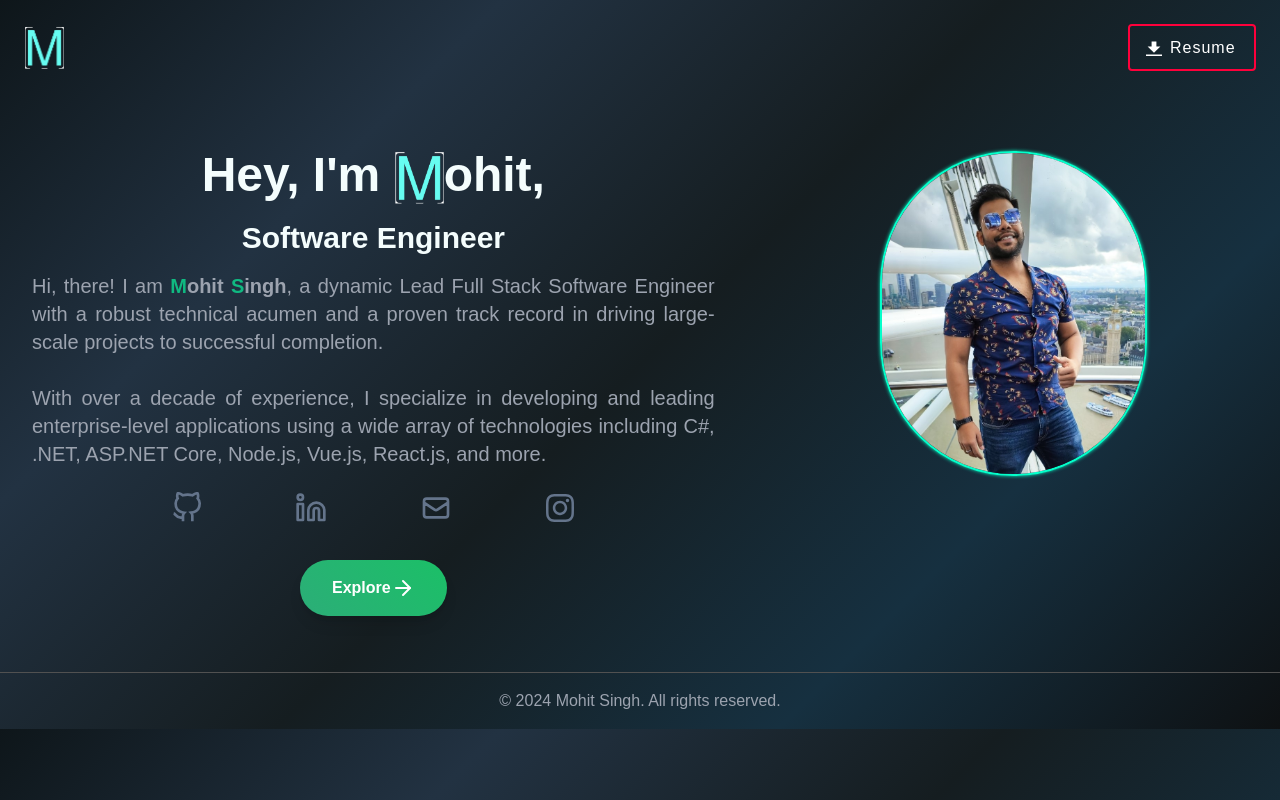
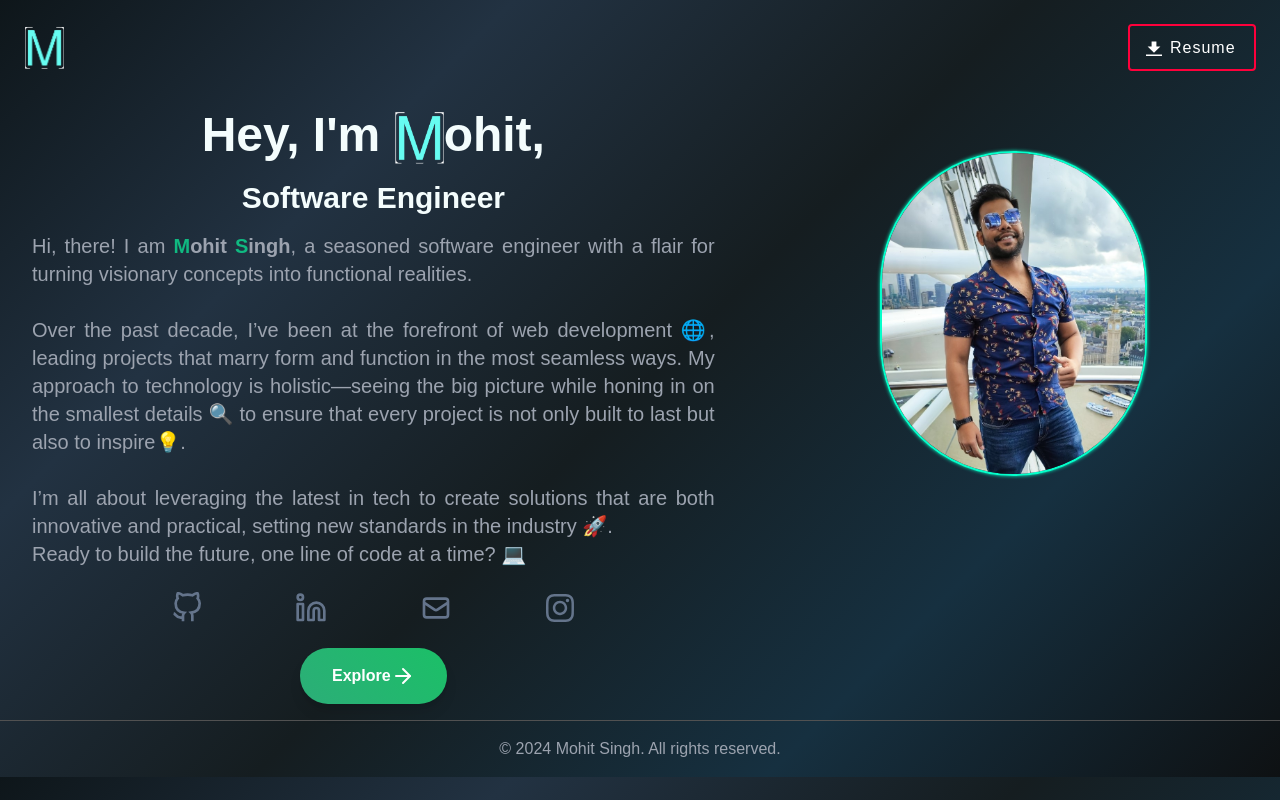
Before and after one commit to mohit-gogitter/v2, a Next.js app: page / in a window 1280 px wide. Built offline with nearby package versions, Linux system fonts and the light colour scheme; a web font is replaced by a local one.

Commit message:
updated landing page summary

```diff
--- a/app/page.tsx
+++ b/app/page.tsx
@@ -13,7 +13,7 @@ const Home = () => {
         {/* Hero Section */}
         <div className="md:grid md:grid-cols-12 md:divide-x-2 flex flex-col-reverse divide-y divide-y-reverse border-0">
           <div className="webkit-center border-none col-span-7">
-            <section className="text-center py-14">
+            <section className="text-center py-4">
               <div className="flex justify-center">
                 <h2 className="text-4xl float-left md:text-5xl font-bold mb-4">
                   Hey, I&apos;m&nbsp;
@@ -48,14 +48,10 @@ const Home = () => {
                   <span className="text-emerald-500">M</span>ohit{" "}
                   <span className="text-emerald-500">S</span>ingh
                 </b>
-                , a dynamic Lead Full Stack Software Engineer with a robust
-                technical acumen and a proven track record in driving
-                large-scale projects to successful completion. <br />
+                , a seasoned software engineer with a flair for turning visionary concepts into functional realities. <br/><br/>
+                Over the past decade, I’ve been at the forefront of web development 🌐, leading projects that marry form and function in the most seamless ways. My approach to technology is holistic—seeing the big picture while honing in on the smallest details 🔍 to ensure that every project is not only built to last but also to inspire💡. <br/><br/>
+                I’m all about leveraging the latest in tech to create solutions that are both innovative and practical, setting new standards in the industry 🚀.<br/> Ready to build the future, one line of code at a time? 💻
                 <br />
-                With over a decade of experience, I specialize in developing and
-                leading enterprise-level applications using a wide array of
-                technologies including C#, .NET, ASP.NET Core, Node.js, Vue.js,
-                React.js, and more.
               </p>
 
               <div className="webkit-center mt-6 grid grid-cols-6">
@@ -118,7 +114,7 @@ const Home = () => {
                 </a>
                 <a></a>
               </div>
-              <div className="flex justify-center space-x-4 mt-9">
+              <div className="flex justify-center space-x-4 mt-6">
                 <Link
                   href="../explore/about"
                   className="rgb-button text-white font-bold py-4 px-8 rounded-full shadow-lg transform transition-transform duration-300 hover:scale-110"
```
